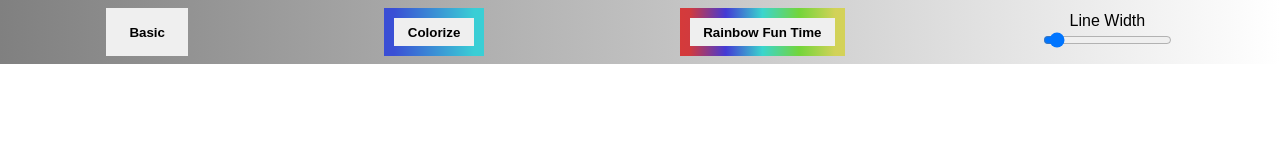
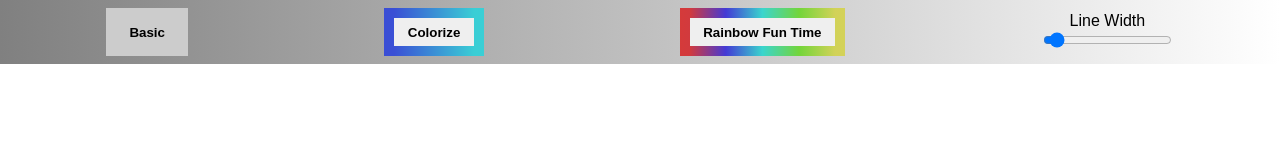
Before and after one commit to Jerliyah/rainbow-draw, a plain HTML site: page index.html in a window 1280 px wide. Both pictures are taken after a click on the button "Basic". Drawn offline with Linux system fonts and the light colour scheme.

Commit message:
see active button

```diff
--- a/index.html
+++ b/index.html
@@ -34,6 +34,9 @@
                 background: black;
                 color: white;
             }
+            button.on {
+                background:#cccccc;
+            }
             button#colorize {
                 border-image: linear-gradient(to left, #3acfd5 0%, #3a4ed5 100%);
                 border-image-slice: 1;
```
